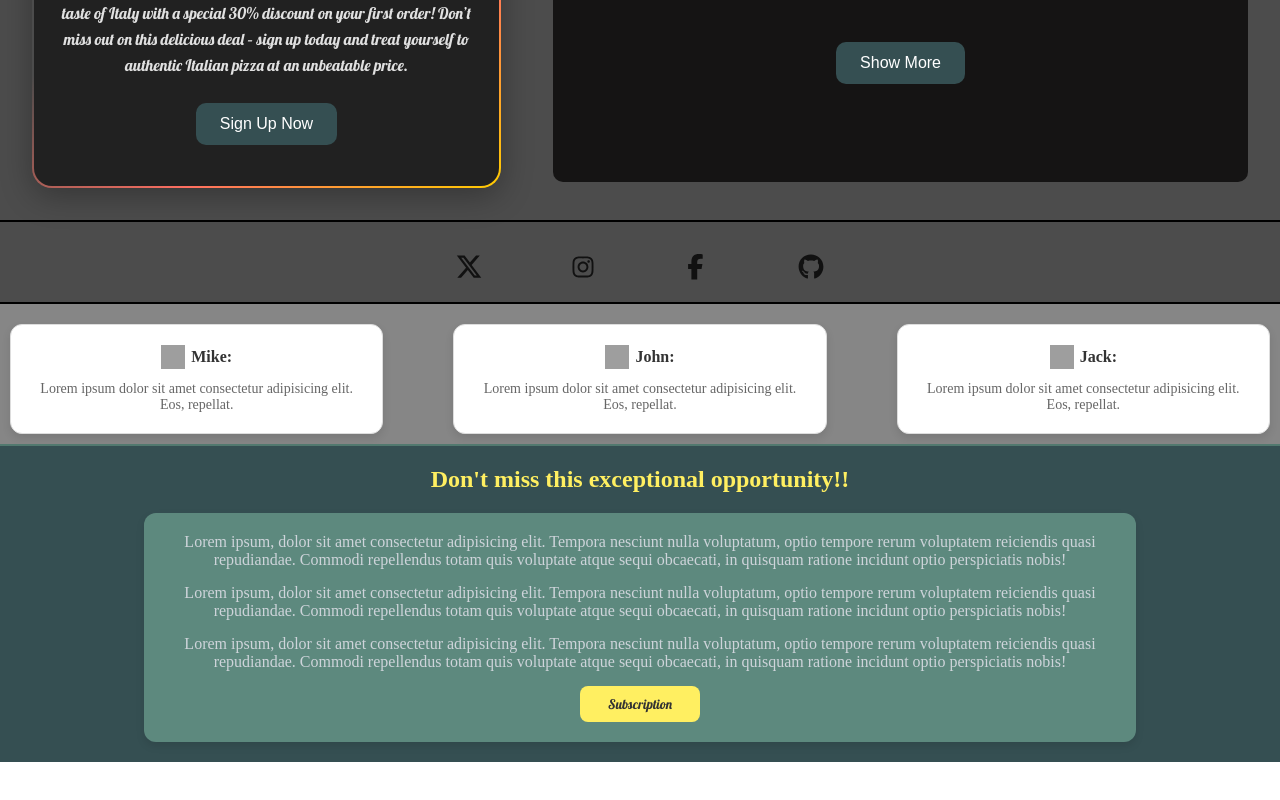
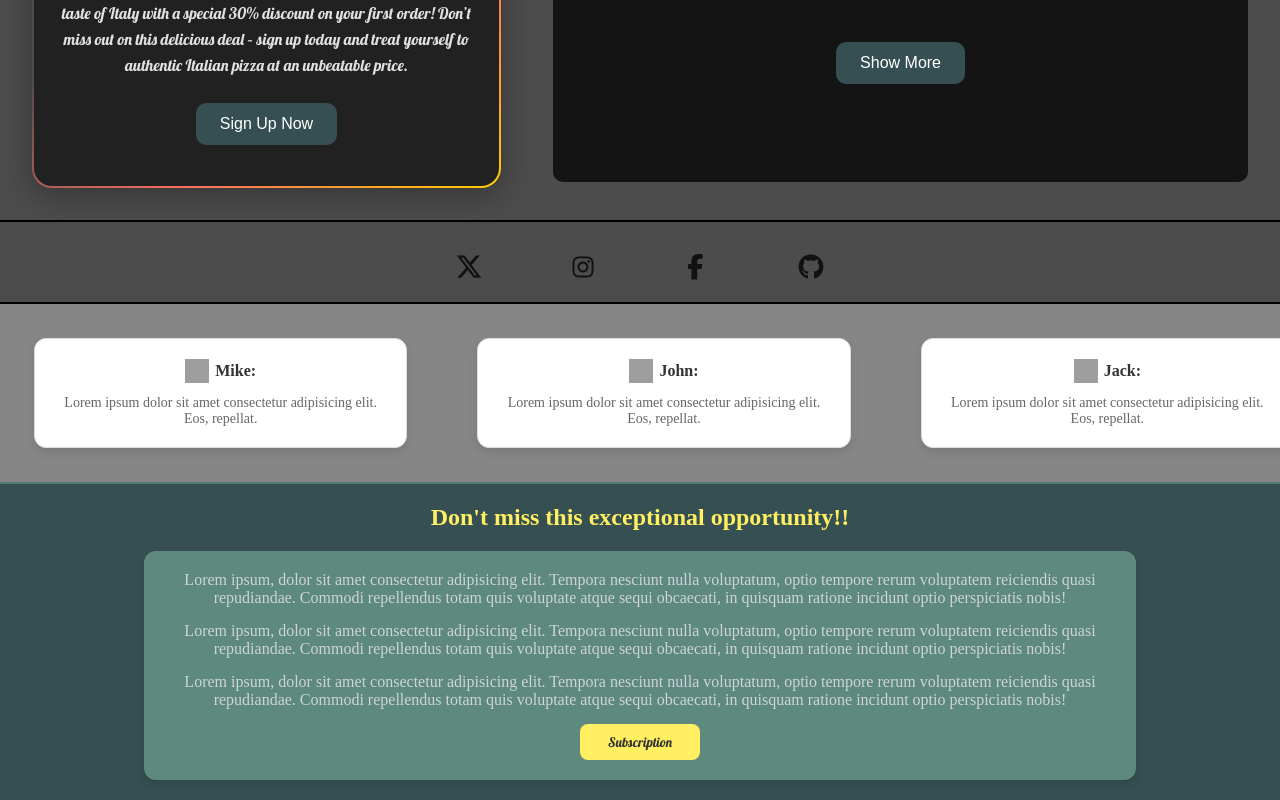
Before and after one commit to Ahmadreza-Mohammadi/first-maktab-react-project, a React (Vite) app: page / in a window 1280 px wide. Shown: the part 706-1506 px from the top of the page. Before the commit the page ends 1468 px from the top, so only its background shows below. Built offline with nearby package versions, Linux system fonts and the light colour scheme; grey boxes are pictures that could not be loaded.

Commit message:
fix: some styles in social media links has been changed

```diff
--- a/src/components/home/home-component/HomePage.jsx
+++ b/src/components/home/home-component/HomePage.jsx
@@ -2,7 +2,7 @@ import React from "react";
 import Navbar from "../navigation/navbar/Navbar";
 import Header from "../header/header-component/Header";
 import SocialMedia from "../social-media/social-media-component/SocialMedia";
-import Footer from "../../footer/Footer";
+import Footer from "../footer/Footer";
 
 function HomePage() {
   return (
--- a/src/components/home/social-media/social-media-component/social-media.css
+++ b/src/components/home/social-media/social-media-component/social-media.css
@@ -107,8 +107,6 @@
   transform: translateY(-70px);
 }
 
-
-
 .swiper-item {
   margin: 10px;
   padding: 20px;
@@ -148,12 +146,12 @@
   font-size: 14px;
 }
 
-.swiper{
+.swiper {
   border-top: 2px solid black;
 
- background: #868686;
+  background: #868686;
 }
 
 .swiper-wrapper {
-  padding-top: 10px;
+  padding: 24px;
 }
```
Also changed, not shown: src/components/home/footer/Footer.jsx (renamed from src/components/footer/Footer.jsx), src/components/home/footer/footer.css (renamed from src/components/footer/footer.css).
